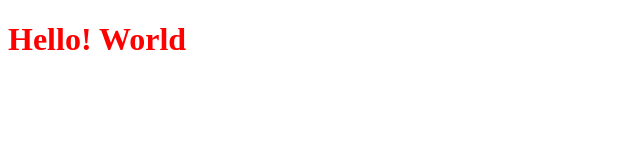
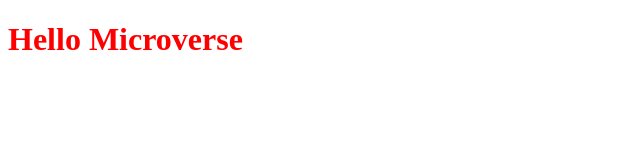
Before and after one commit to emmanuellmhango/hello-world, a plain HTML site: page index.html in a window 1280 px wide. Shown: the whole page, without its empty margins (0-640 px from the left). Drawn offline with Linux system fonts and the light colour scheme.

Commit message:
Update README.md, Update index.html

```diff
--- a/index.html
+++ b/index.html
@@ -8,6 +8,6 @@
     <link rel="stylesheet" href="styles.css">
 </head>
 <body>
-    <h1>Hello! World</h1>
+    <h1>Hello Microverse</h1>
 </body>
 </html>
```
Also changed, not shown: 1 other file.
